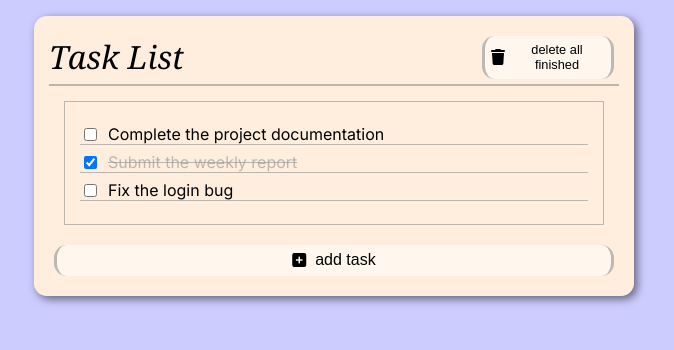
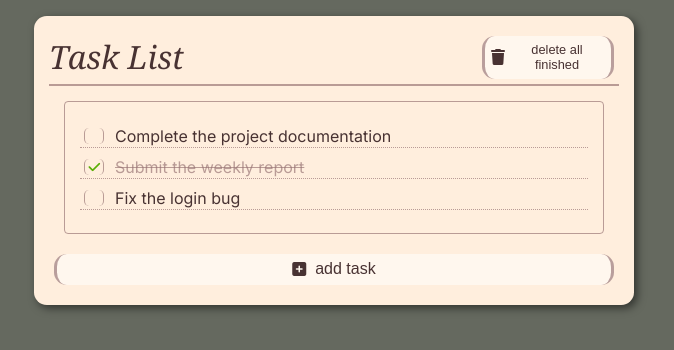
Before and after one commit to fabiodbf/monorepo-crud-mongo, a React (Create React App) app in the folder WebApp/tasks/: page / in a window 1280 px wide. Shown: the top 350 px of the page, without its empty margins (306-980 px from the left). Built offline with nearby package versions, Linux system fonts and the light colour scheme.

Commit message:
Improving checkbox style and other styling tweaks

```diff
--- a/WebApp/tasks/src/components/list-container/container.jsx
+++ b/WebApp/tasks/src/components/list-container/container.jsx
@@ -23,6 +23,12 @@ function Container() {
     );
   };
 
+  const handleTaskDeleteAllFinished = () => {
+    setTasks((prevTasks) =>
+      prevTasks.filter((task) => task.completed !== true)
+    );
+  };
+
   return (
     <div id={styles["container"]}>
       <div id={styles["top"]}>
@@ -30,7 +36,10 @@ function Container() {
           <h1>Task List</h1>
         </div>
         <div id="top-controls">
-          <button className={styles["new-button"]}>
+          <button
+            className={styles["new-button"]}
+            onClick={handleTaskDeleteAllFinished}
+          >
             <i class="fa fa-trash" aria-hidden="true"></i>
             &nbsp;
             <span>delete all finished</span>
--- a/WebApp/tasks/src/components/list-container/container.module.css
+++ b/WebApp/tasks/src/components/list-container/container.module.css
@@ -38,6 +38,7 @@
 
 #list-wrapper {
   border: 1px solid var(--transparent-gray);
+  border-radius: 4px;
   margin: 15px;
   padding: 15px;
 }
@@ -60,6 +61,7 @@
   cursor: pointer;
   padding: 0.4em;
   background: #ffffff80;
+  color: inherit;
   border: none;
   border-left: 3px solid var(--transparent-gray);
   border-right: 3px solid var(--transparent-gray);
--- a/WebApp/tasks/src/components/list/list.jsx
+++ b/WebApp/tasks/src/components/list/list.jsx
@@ -16,6 +16,7 @@ function List({ list, onTaskToggle }) {
                     name={`ckbox-${key}`}
                     value={`ckbox-${item.id}`}
                     checked={item.completed}
+                    contentEditable={true}
                     onChange={() => onTaskToggle(item.id)}
                   />
                   <label
--- a/WebApp/tasks/src/components/list/list.module.css
+++ b/WebApp/tasks/src/components/list/list.module.css
@@ -3,10 +3,35 @@
 .list {
   > li {
     margin: 8px 0px;
-    border-bottom: 1px solid var(--transparent-gray);
+    border-bottom: 1px dotted var(--transparent-gray);
     display: flex;
     align-items: center;
     gap: 0.5em;
+  }
+
+  input[type="checkbox"] {
+    appearance: none;
+    -webkit-appearance: none;
+    width: 1.5em;
+    height: 1.2em;
+    border-left: 1px solid var(--transparent-gray);
+    border-right: 1px solid var(--transparent-gray);
+    border-radius: 5px;
+    cursor: pointer;
+  }
+
+  input[type="checkbox"]:hover {
+    background: radial-gradient(circle, #ffffff00 50%, #bababa 100%);
+  }
+
+  input[type="checkbox"]:checked::before {
+    content: "\f00c";
+    font-family: "Font Awesome 5 Free";
+    color: #5aae05;
+    font-weight: bold;
+    position: relative;
+    top: 10%;
+    left: 20%;
   }
 }
 
--- a/WebApp/tasks/src/styles/global.css
+++ b/WebApp/tasks/src/styles/global.css
@@ -2,8 +2,9 @@
 @import url("reset.css");
 
 body {
-  background-color: var(--background-test);
+  background-color: #65695f;
   font-family: var(--font-sans);
+  color: var(--darkbrownink);
 }
 
 h1,
--- a/WebApp/tasks/src/styles/variables.css
+++ b/WebApp/tasks/src/styles/variables.css
@@ -5,6 +5,6 @@
   --font-sans: "Inter", Arial, sans-serif;
   --font-serif: "Playfair Display", Georgia, serif;
 
-  --background-test: #ccccff;
-  --transparent-gray: #999999aa;
+  --transparent-gray: #967272aa;
+  --darkbrownink: #483232;
 }
```
